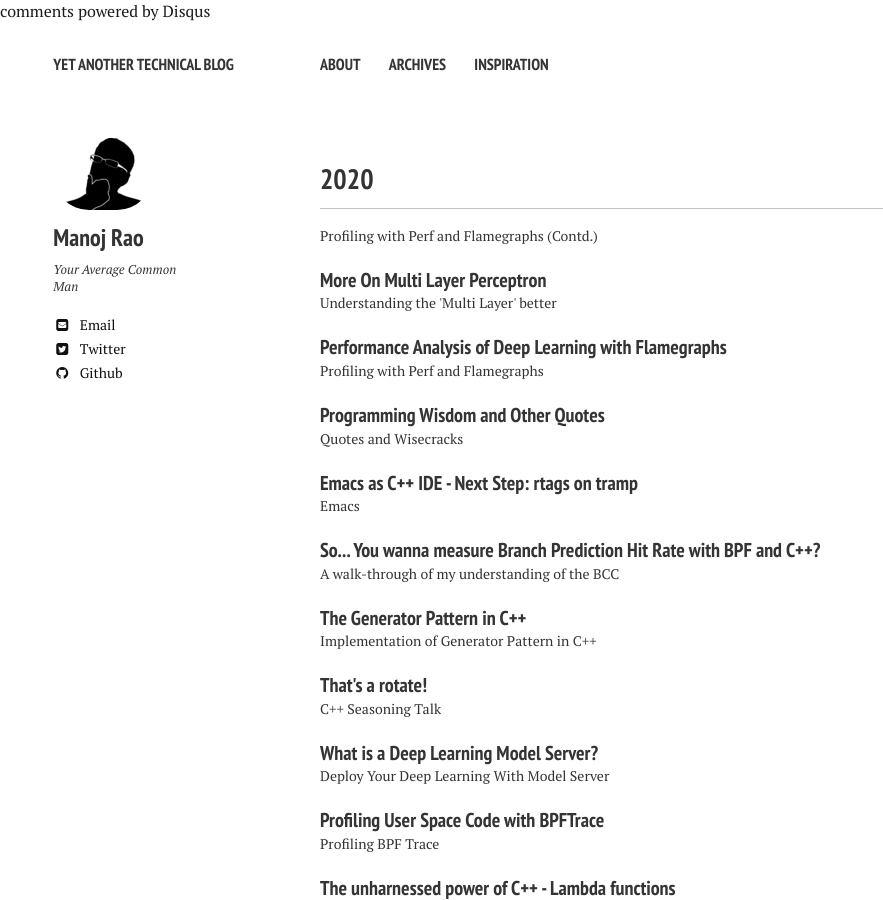
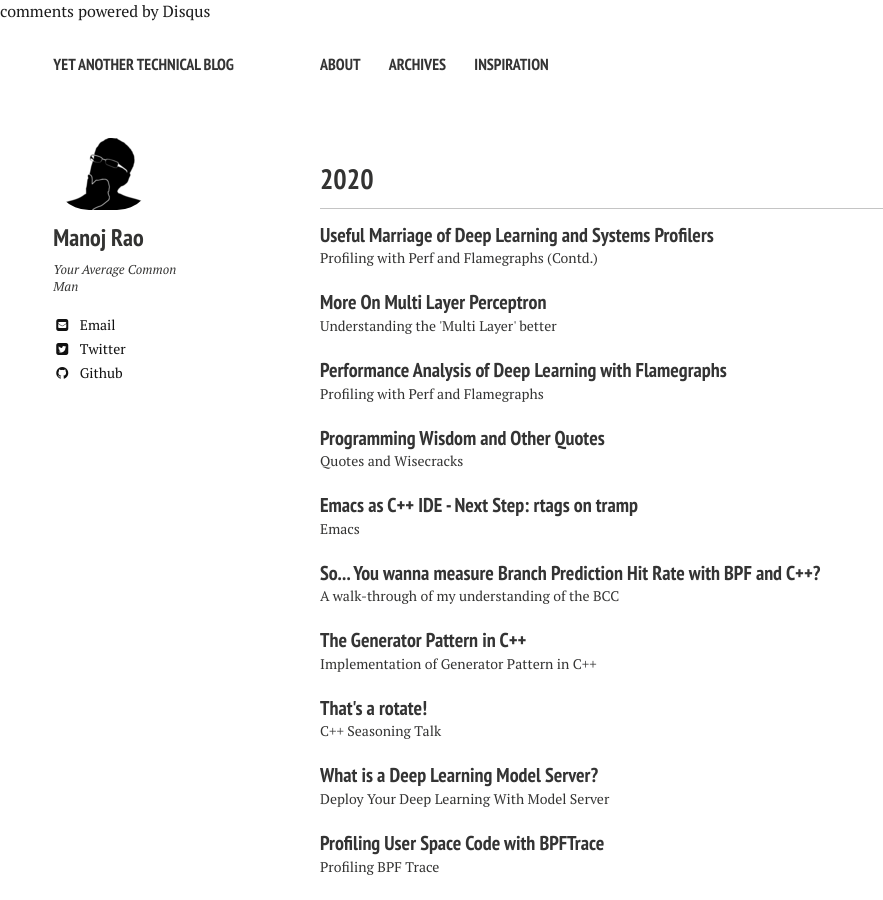
Before and after one commit to mycpuorg/mycpuorg.github.io, a Jekyll site: the page built from index.md, in a window 1280 px wide and 900 px high. Shown: the whole window, without its empty margins (0-883 px from the left). Built offline with Jekyll 4.4.1, drawn with Linux system fonts in a browser that asks for light colours; nearby versions of some CDN libraries; comment, search, counter and statistics services are not loaded.

Commit message:
Add Title for Flamegraphs and Deep Learning Contd

```diff
--- a/_posts/2020-01-19-debugging-deep-learning-flamegraph-contd.md
+++ b/_posts/2020-01-19-debugging-deep-learning-flamegraph-contd.md
@@ -1,6 +1,6 @@
 ---
 layout: post
-title: ""
+title: "Useful Marriage of Deep Learning and Systems Profilers"
 excerpt: "Profiling with Perf and Flamegraphs (Contd.)"
 tags: [Linux, Code, C++, Perf, Profiling, Deep Learning]
 comments: true
```
